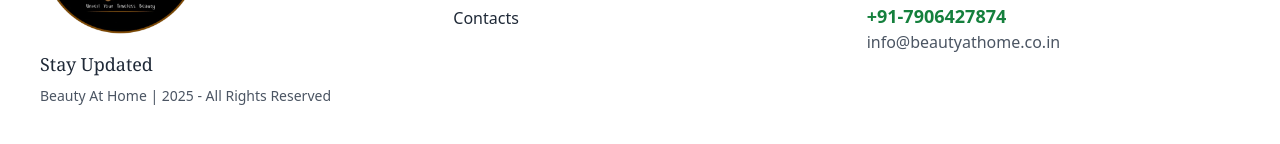
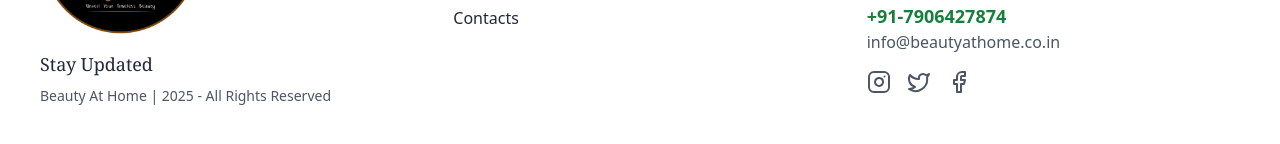
Before and after one commit to aksh10patil/beauty-app, a React (Vite) app: page / in a window 1280 px wide. Shown: the part 4470-4614 px from the top of the page. Built offline with nearby package versions, Linux system fonts and the light colour scheme; a web font is replaced by a local one.

Commit message:
Fixed LINK issue in footer

```diff
--- a/src/pages/components/Footer.jsx
+++ b/src/pages/components/Footer.jsx
@@ -1,36 +1,30 @@
+import React from 'react';
+import { Link } from 'react-router-dom';
+import logo from '../../assets/logo.webp';
+import { Instagram, Twitter, Facebook } from 'lucide-react';
 
-import logo from '../../assets/logo.webp'
-
-
-function Footer () {
+function Footer() {
     return (
         <div>
-
-
             <div className="bg-white text-gray-800 px-10 py-16">
                 <div className="max-w-7xl mx-auto grid grid-cols-1 md:grid-cols-2 lg:grid-cols-3 gap-10">
-
                     <div className="flex flex-col items-center md:items-start">
                         <img src={logo} alt="Beauty at Home Logo" className="w-40 mb-4" />
                         <p className="text-lg font-serif">Stay Updated</p>
                         <p className="text-sm text-gray-600 mt-2">
                             Beauty At Home | 2025 - All Rights Reserved <br />
-
                         </p>
                     </div>
-
-
 
                     <div>
                         <h3 className="text-gray-500 uppercase text-sm tracking-wide mb-4">Pages</h3>
                         <ul className="space-y-2">
-                        <li><a href="/about-us" className="hover:text-pink-600">About Us</a></li>
-                        <li><a href="/Packages" className="hover:text-pink-600">Packages</a></li>
-                        <li><a href="/Services" className="hover:text-pink-600">Our Services</a></li>
-                        <li><a href="/Contact" className="hover:text-pink-600">Contacts</a></li>
+                            <li><Link to="/about-us" className="hover:text-pink-600">About Us</Link></li>
+                            <li><Link to="/Packages" className="hover:text-pink-600">Packages</Link></li>
+                            <li><Link to="/Services" className="hover:text-pink-600">Our Services</Link></li>
+                            <li><Link to="/Contact" className="hover:text-pink-600">Contacts</Link></li>
                         </ul>
                     </div>
-
 
                     <div>
                         <h3 className="text-gray-500 uppercase text-sm tracking-wide mb-4">Contacts</h3>
@@ -46,17 +40,21 @@
                         </p>
                         <p className="text-gray-600">info@beautyathome.co.in</p>
 
-
                         <div className="flex space-x-4 mt-4">
-                        <a href="#"><i className="fab fa-instagram text-2xl"></i></a>
-                        <a href="#"><i className="fab fa-x-twitter text-2xl"></i></a>
-                        <a href="#"><i className="fab fa-facebook text-2xl"></i></a>
+                            <a href="https://instagram.com" target="_blank" rel="noopener noreferrer" className="text-gray-600 hover:text-pink-600">
+                                <Instagram size={24} />
+                            </a>
+                            <a href="https://x.com" target="_blank" rel="noopener noreferrer" className="text-gray-600 hover:text-black">
+                                <Twitter size={24} />
+                            </a>
+                            <a href="https://facebook.com" target="_blank" rel="noopener noreferrer" className="text-gray-600 hover:text-blue-600">
+                                <Facebook size={24} />
+                            </a>
                         </div>
                     </div>
                 </div>
             </div>
         </div>
-
     )
 }
 
```
Lines whose indentation alone changed are shown as unchanged.
